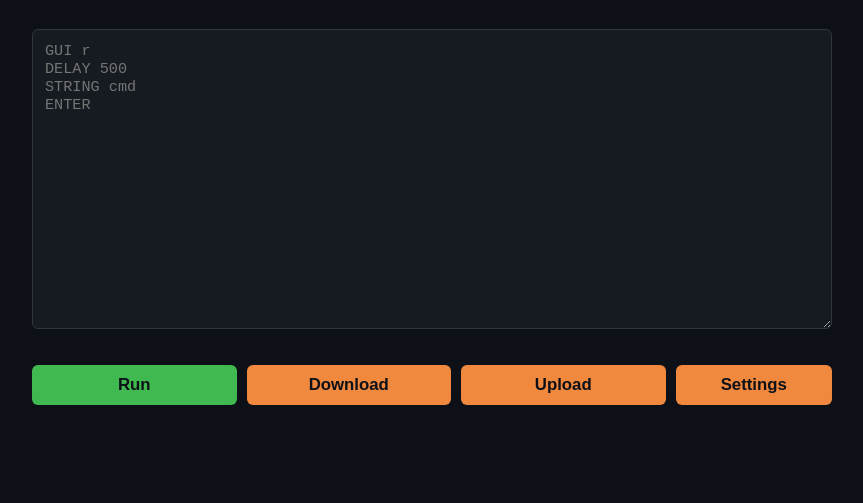
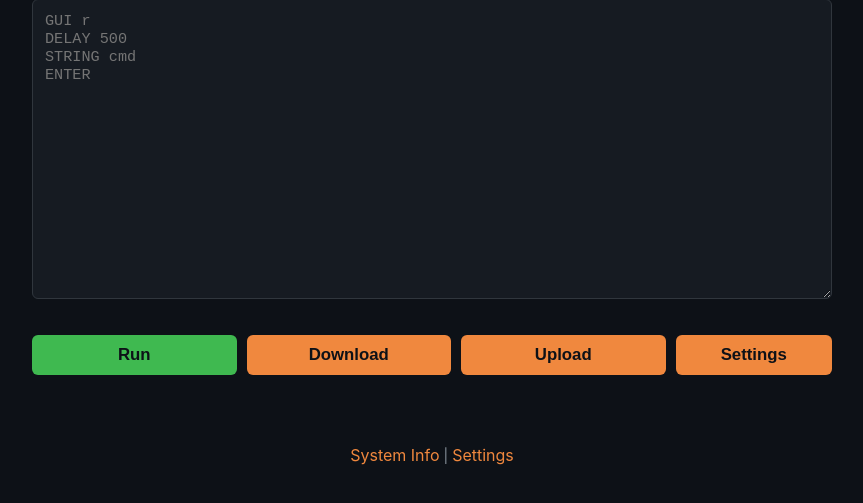
Before and after one commit to n3pt0x/WiFiQuack, a plain HTML site: page web/index.html in a window 1280 px wide. Shown: the part 215-718 px from the top of the page, without its empty margins (208-1071 px from the left). Drawn offline with Linux system fonts and the light colour scheme.

Commit message:
add link to route /info

```diff
--- a/web/index.html
+++ b/web/index.html
@@ -36,8 +36,11 @@
             </div>
         </form>
         <div id="status"></div>
+        <div class="footer-links">
+            <a href="/info" class="link">System Info</a> |
+            <a href="/settings.html" class="link">Settings</a>
+        </div>
     </div>
-
     <script type="module" src="main.js"></script>
     <script type="module" src="editor.js"></script>
 </body>
--- a/web/style.css
+++ b/web/style.css
@@ -23,6 +23,17 @@
   width: 100%;
 }
 
+.footer-links {
+  text-align: center;
+  padding: 30px 0 10px 0;
+  font-size: 14px;
+  color: #8b949e;
+}
+
+.footer-links .link:hover {
+  color: #f7a15e;
+}
+
 h1 {
   font-size: 2rem;
   font-weight: 600;
@@ -41,6 +52,12 @@
   color: #8b949e;
   margin-bottom: 2rem;
   font-size: 1.1rem;
+}
+
+.link {
+  color: #f0883e;
+  text-decoration: none;
+  font-size: 1rem;
 }
 
 /* form */
@@ -85,7 +102,10 @@
   padding: 6px 10px;
   border-radius: 6px;
   opacity: 0;
-    transition: opacity 0.2s ease, background 0.2s ease, color 0.2s ease;
+  transition:
+    opacity 0.2s ease,
+    background 0.2s ease,
+    color 0.2s ease;
   z-index: 5;
   line-height: 1;
   display: flex;
```
Also changed, not shown: web/settings.html (+1 -1 lines), 1 other file. Lines whose indentation alone changed are shown as unchanged.
